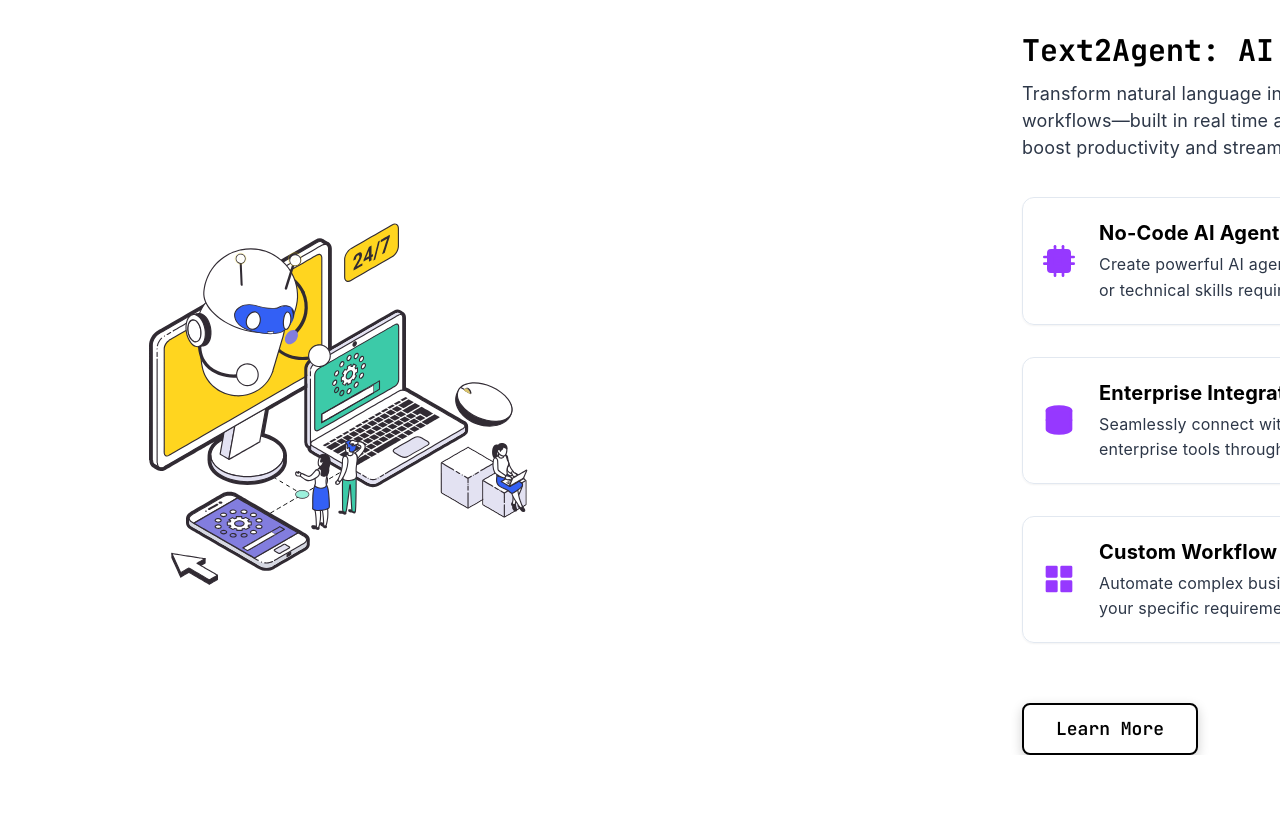
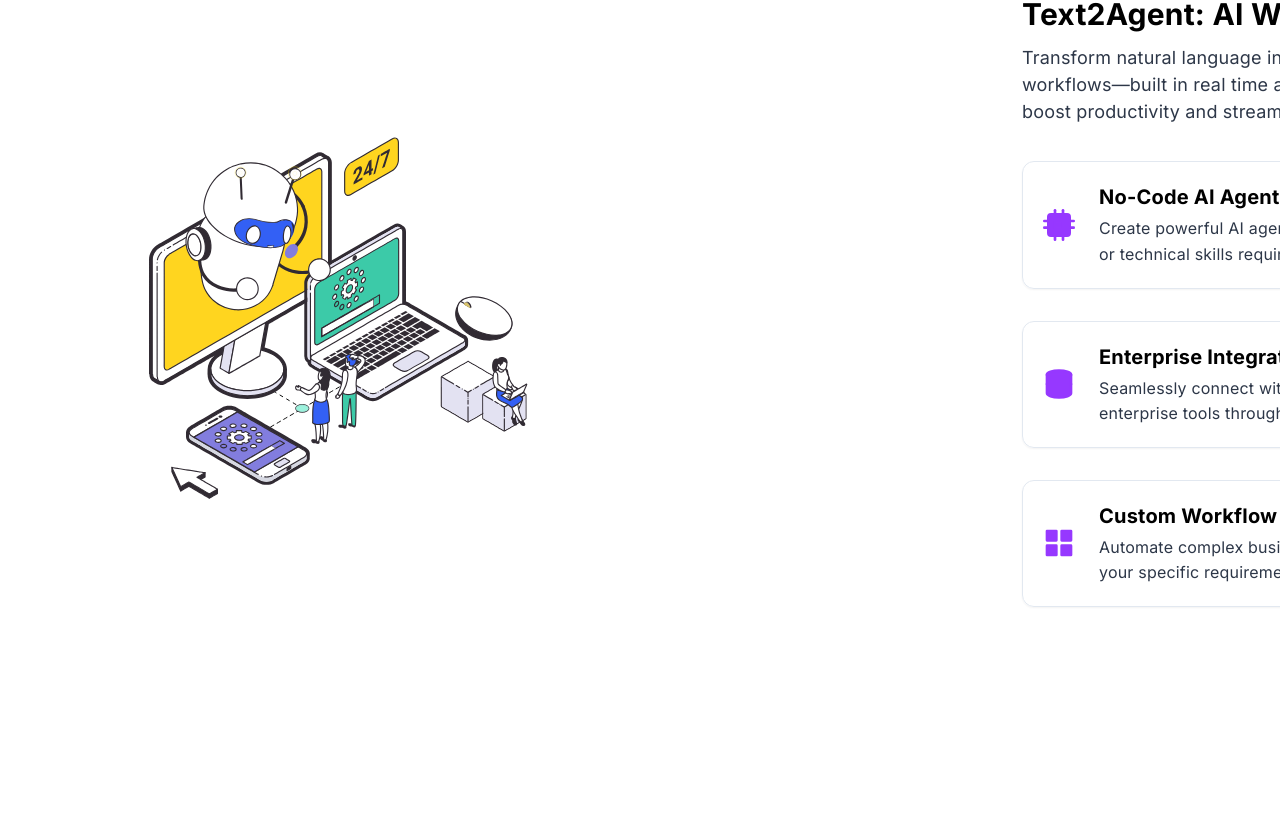
Before and after one commit to m3amir/Website, a React (Vite) app: page /products in a window 1280 px wide. Shown: the part 1767-2580 px from the top of the page. Built offline with nearby package versions, Linux system fonts and the light colour scheme.

Commit message:
Update typography across the application by replacing 'JetBrains Mono' with 'Inter' font for improved readability; adjust letter spacing and font settings in CSS and theme files; enhance headings and button styles for consistency.

```diff
--- a/src/App.css
+++ b/src/App.css
@@ -61,3 +61,8 @@
 }
 
 /* Remove custom scrollbar styling */
+
+* {
+  font-family: 'Inter', -apple-system, BlinkMacSystemFont, 'Segoe UI', Helvetica, Arial, sans-serif;
+  letter-spacing: 0.2px;
+}
--- a/src/index.css
+++ b/src/index.css
@@ -1,4 +1,5 @@
 @import url('https://fonts.googleapis.com/css2?family=JetBrains+Mono:wght@400;500;600;700&display=swap');
+@import url('https://fonts.googleapis.com/css2?family=Inter:wght@400;500;600;700&display=swap');
 
 :root {
   --font-family: 'JetBrains Mono', monospace;
@@ -158,7 +159,8 @@
 }
 
 body {
-  font-family: var(--font-family);
+  font-family: 'Inter', -apple-system, BlinkMacSystemFont, 'Segoe UI', Helvetica, Arial, sans-serif;
+  letter-spacing: 0.2px;
   -webkit-font-smoothing: antialiased;
   -moz-osx-font-smoothing: grayscale;
   background-color: #ffffff;
@@ -180,19 +182,20 @@
   color: #7D0AFF;
 }
 
-h1 {
-  font-size: 3.2em;
-  line-height: 1.1;
+h1, h2, h3, h4, h5, h6 {
+  font-family: 'Inter', -apple-system, BlinkMacSystemFont, 'Segoe UI', Helvetica, Arial, sans-serif;
+  letter-spacing: 0.2px;
   color: #000000;
 }
 
-button {
+button, input, textarea, select {
+  font-family: 'Inter', -apple-system, BlinkMacSystemFont, 'Segoe UI', Helvetica, Arial, sans-serif;
+  letter-spacing: 0.2px;
   border-radius: 8px;
   border: 1px solid transparent;
   padding: 0.6em 1.2em;
   font-size: 1em;
   font-weight: 500;
-  font-family: inherit;
   background-color: #ffffff;
   cursor: pointer;
   transition: border-color 0.25s;
--- a/src/pages/AIWorker.tsx
+++ b/src/pages/AIWorker.tsx
@@ -296,9 +296,9 @@
 
   return (
     <Box position="relative" h={{ base: "400px", md: "450px" }} w="100%" mt={0} overflow="visible" zIndex={5}>
-      <Text color="gray.600" fontSize="sm" textAlign="center" mb={4}>
+      <Heading color="black" size={{ base: "xs", md: "sm" }} mb={{ base: 2, md: 4 }} textAlign="center" {...headingStyle}>
         These are just some of our supported connectors. Contact us to learn more about all available integrations.
-      </Text>
+      </Heading>
       <HStack spacing={0} w="100%" h="100%" position="relative" overflow="visible" zIndex={5}>
         {/* Left Side - Services */}
         <Box flex={{ base: "1", md: "1.5" }} h="100%" position="relative" zIndex={10}>
@@ -569,25 +569,28 @@
               position="relative"
               zIndex={11}
               bg="white"
-              px={{ base: 2, md: 4 }}
+              px={{ base: 4, md: 6 }}
               py={{ base: 1, md: 2 }}
               borderRadius="md"
               boxShadow="sm"
               border="1px solid"
               borderColor="gray.100"
               mt={{ base: 1, md: 2 }}
-              width={{ base: "80px", md: "auto" }}
+              width={{ base: "160px", md: "220px" }}
               textAlign="center"
               mx="auto"
             >
               <Text
                 color="black"
-                fontSize={{ base: "xs", md: "2xl" }}
+                fontSize={{ base: "xs", md: "xl" }}
                 fontWeight="bold"
                 lineHeight="shorter"
                 textAlign="center"
+                whiteSpace="nowrap"
+                display="inline-block"
+                overflow="visible"
               >
-                ALU
+                Agent Logic Unit
               </Text>
             </VStack>
           </MotionBox>
--- a/src/pages/Products.tsx
+++ b/src/pages/Products.tsx
@@ -645,39 +645,6 @@
                         </MotionBox>
                       ))}
                     </VStack>
-
-                    <MotionBox
-                      initial={{ opacity: 0, y: 20 }}
-                      animate={isVisible ? { opacity: 1, y: 0 } : {}}
-                      transition={{ duration: 0.5, delay: 0.6 }}
-                      mt={{ base: 4, md: 6 }}
-                      alignSelf={{ base: "center", lg: "flex-start" }}
-                    >
-                      <Link to="/text2agent">
-                        <Button
-                          colorScheme="brand"
-                          size={{ base: "md", md: "lg" }}
-                          px={{ base: 6, md: 8 }}
-                          py={{ base: 5, md: 6 }}
-                          color="black"
-                          bg="white"
-                          border="2px solid black"
-                          boxShadow="0 4px 12px rgba(0, 0, 0, 0.2)"
-                          _hover={{
-                            bg: "gray.100",
-                            transform: 'translateY(-2px)',
-                            boxShadow: '0 6px 16px rgba(0, 0, 0, 0.3)',
-                          }}
-                          _active={{
-                            bg: "gray.200",
-                            transform: 'translateY(0)',
-                            boxShadow: '0 2px 8px rgba(0, 0, 0, 0.2)',
-                          }}
-                        >
-                          Learn More
-                        </Button>
-                      </Link>
-                    </MotionBox>
                   </MotionVStack>
                 </Box>
               </Flex>
@@ -1167,7 +1134,7 @@
               width="100%"
               isTruncated={false}
             >
-              Detailed Reports
+              Sales Reporting Agent
             </Heading>
             <Text
               {...textStyle}
@@ -1177,24 +1144,24 @@
               width="100%"
               noOfLines={undefined}
             >
-              Get comprehensive insights with our detailed reporting system. Track progress, analyze data, and make informed decisions with our intuitive reporting interface.
+              Develop a comprehensive reporting agent that automatically analyzes your latest sales data, identifies trends, and delivers actionable insights to drive revenue growth.
             </Text>
             <SimpleGrid columns={{ base: 1, sm: 2 }} spacing={4} w="full" textAlign={{ base: "center", md: "left" }}>
               <HStack spacing={3} justify={{ base: "center", md: "flex-start" }}>
                 <Icon as={FiCheck} color="brand.400" />
-                <Text color="gray.700" {...textStyle} isTruncated={false}>Real-time Analytics</Text>
+                <Text color="gray.700" {...textStyle} isTruncated={false}>Sales Pipeline Analysis</Text>
               </HStack>
               <HStack spacing={3} justify={{ base: "center", md: "flex-start" }}>
                 <Icon as={FiCheck} color="brand.400" />
-                <Text color="gray.700" {...textStyle} isTruncated={false}>Customizable Reports</Text>
+                <Text color="gray.700" {...textStyle} isTruncated={false}>Performance Forecasting</Text>
               </HStack>
               <HStack spacing={3} justify={{ base: "center", md: "flex-start" }}>
                 <Icon as={FiCheck} color="brand.400" />
-                <Text color="gray.700" {...textStyle} isTruncated={false}>Export Options</Text>
+                <Text color="gray.700" {...textStyle} isTruncated={false}>Competitor Benchmarking</Text>
               </HStack>
               <HStack spacing={3} justify={{ base: "center", md: "flex-start" }}>
                 <Icon as={FiCheck} color="brand.400" />
-                <Text color="gray.700" {...textStyle} isTruncated={false}>Visual Dashboards</Text>
+                <Text color="gray.700" {...textStyle} isTruncated={false}>Revenue Optimization</Text>
               </HStack>
             </SimpleGrid>
           </MotionVStack>
--- a/src/theme.ts
+++ b/src/theme.ts
@@ -6,8 +6,8 @@
     useSystemColorMode: false,
   },
   fonts: {
-    heading: 'JetBrains Mono, monospace',
-    body: 'JetBrains Mono, monospace',
+    heading: "'Inter', -apple-system, BlinkMacSystemFont, 'Segoe UI', Helvetica, Arial, sans-serif",
+    body: "'Inter', -apple-system, BlinkMacSystemFont, 'Segoe UI', Helvetica, Arial, sans-serif",
   },
   colors: {
     brand: {
@@ -38,14 +38,17 @@
       body: {
         bg: 'white',
         color: 'black',
+        letterSpacing: "0.2px",
       },
       'html, body': {
         bg: 'white',
         color: 'black',
+        letterSpacing: "0.2px",
       },
       '#root': {
         bg: 'white',
         color: 'black',
+        letterSpacing: "0.2px",
       },
     },
   },
```
